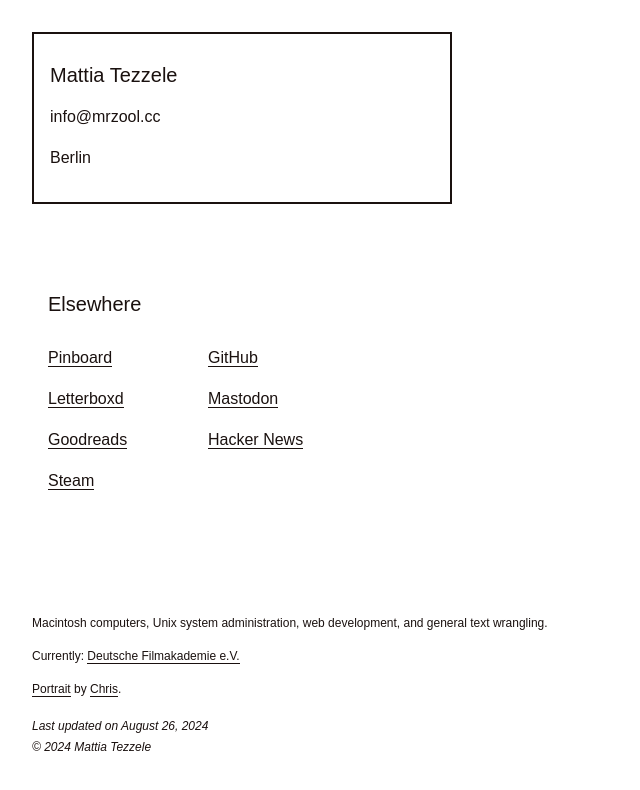
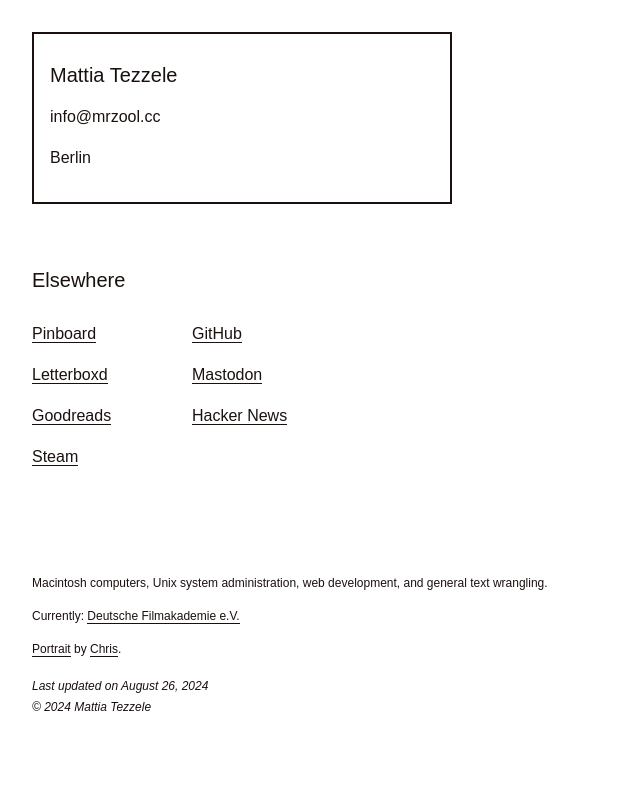
Before and after one commit to mrzool/mrzool.github.io, a Jekyll site: the page built from index.md, in a window 1280 px wide. Shown: the top 790 px of the page, without its empty margins (0-640 px from the left). Built offline with Jekyll 4.4.1, drawn with Linux system fonts in a browser that asks for light colours.

Commit message:
Get rid of padding, change div to main

```diff
--- a/_layouts/home.html
+++ b/_layouts/home.html
@@ -12,14 +12,14 @@
         <p>{{ page.place }}</p>
       </header>
 
-      <div class="px2 py2">
+      <main>
         <h3 class="normal mt1">Elsewhere</h3>
         <div class="clearfix max-width-1">
           {% for account in page.elsewhere %}
             <div class="col col-5 py1"><a href="{{ account.url }}" rel="me">{{ account.name }}</a></div>
           {% endfor %}
         </div>
-      </div>
+      </main>
 
     </main>
 
```
